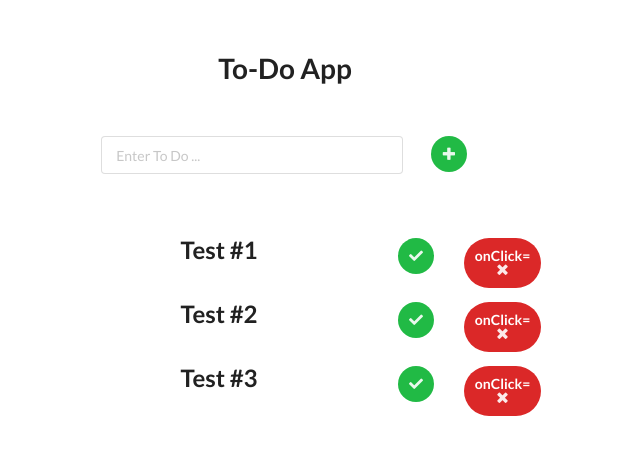
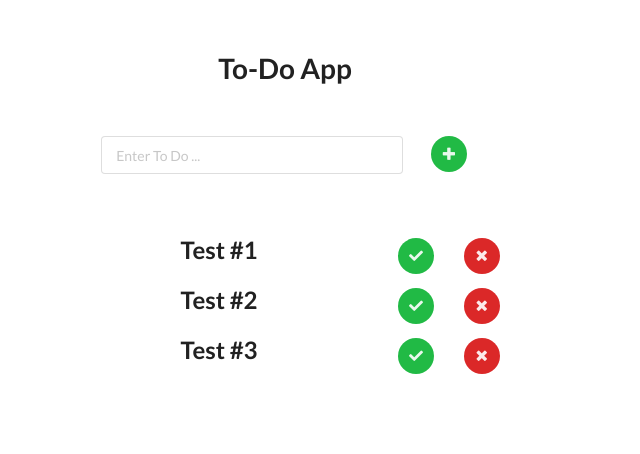
Before and after one commit to AAdewunmi/todo-app-frontend, a React (Create React App) app: page / in a window 1280 px wide. Shown: the top 454 px of the page, without its empty margins (355-995 px from the left). Built offline with nearby package versions, Linux system fonts and the light colour scheme.

Commit message:
Thirty-Seven Commit: Implement remove Todo functionality

```diff
--- a/src/App.js
+++ b/src/App.js
@@ -18,7 +18,7 @@ const App = () => {
     setTodoList((oldList) => [...oldList, item]);
   };
   const removeTodo = (id) => {
-
+    setTodoList((oldList) => oldList.filter((item) => item.id !== id));
   };
     return (
       <div className="ui container center aligned">
--- a/src/components/Todo.js
+++ b/src/components/Todo.js
@@ -67,8 +67,10 @@ const Todo = ({ title, completed, removeTodoItemProp }) => {
             </div>
 
             <div className="column one wide">
-              <button className="ui button circular icon red">
+              <button
+                className="ui button circular icon red"
                 onClick={removeTodoItemProp}
+              >
                 <i className="white remove icon"></i>
               </button>
             </div>
```
